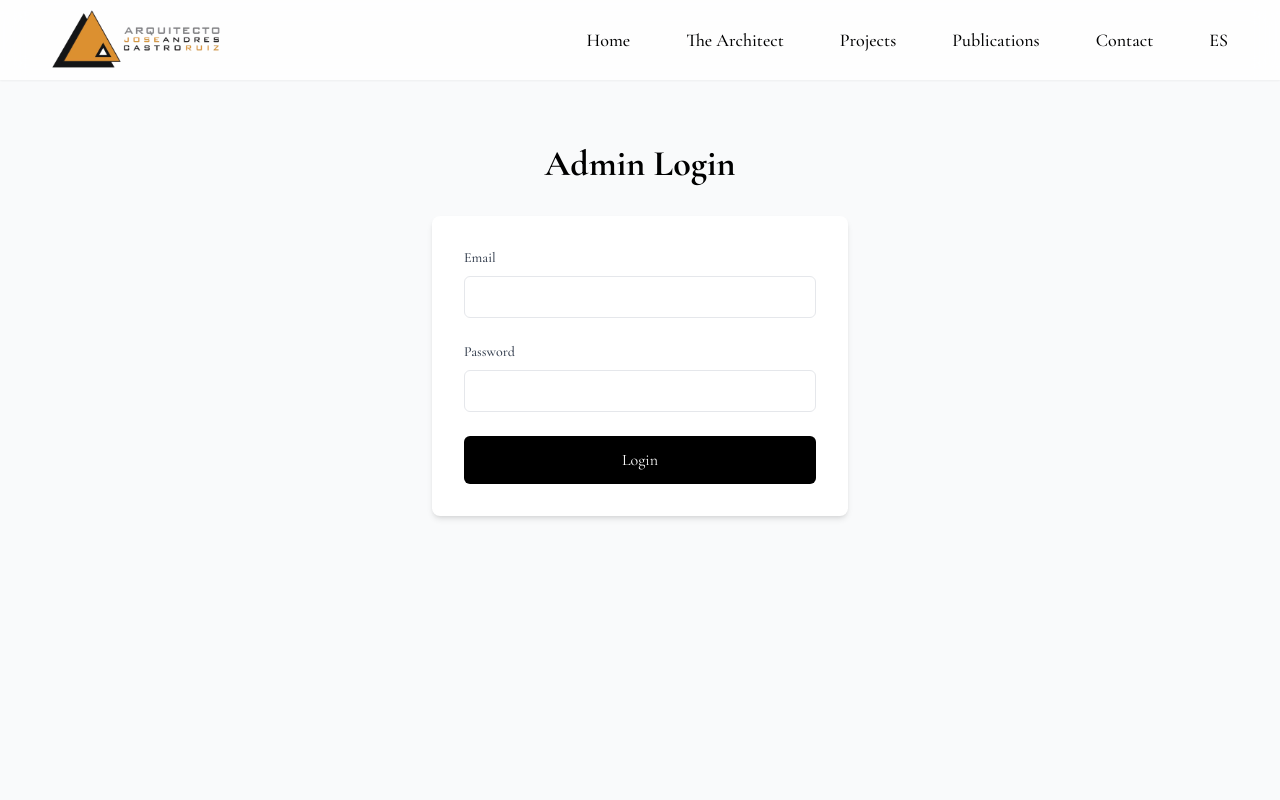
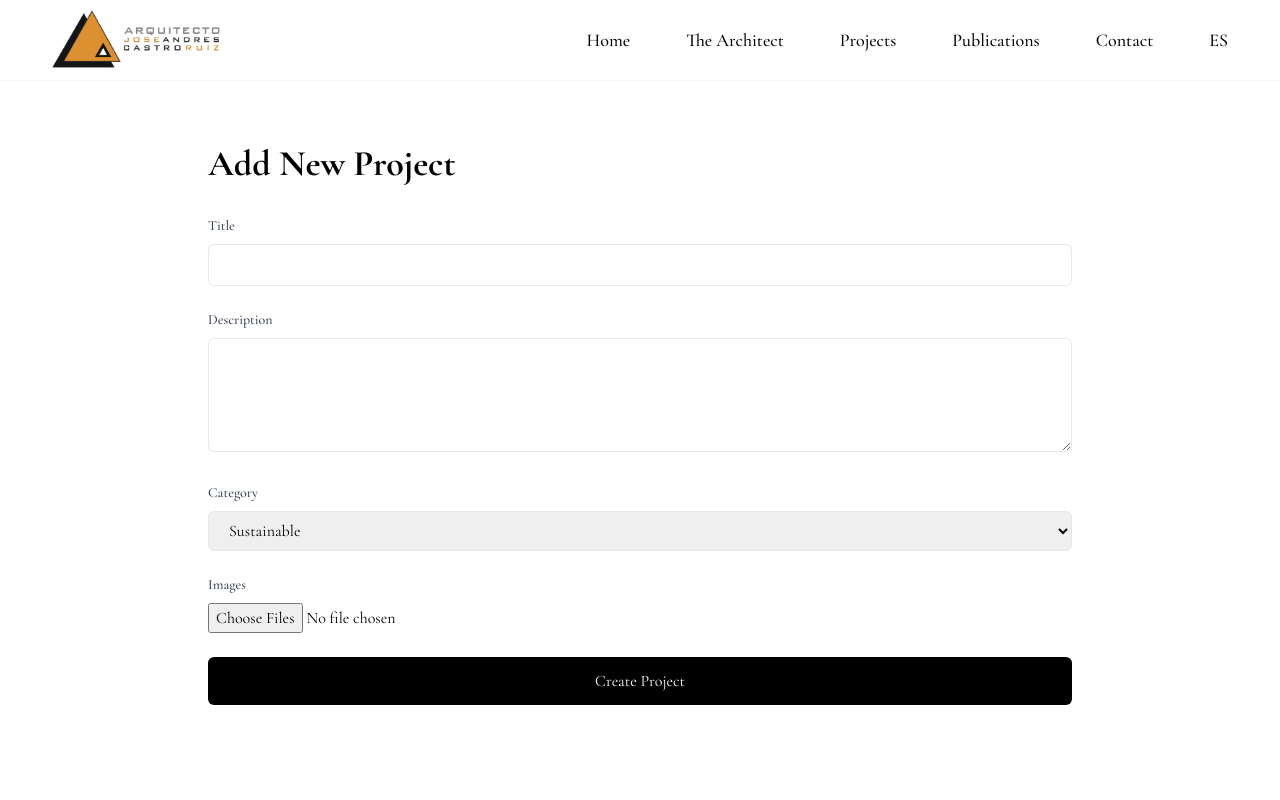
Before and after one commit to botflowlab/AndresCastroWebsite, a React (Vite) app: page /admin/projects/new in a window 1280 px wide. Before the commit this address led to /admin/login. Shown: the top 800 px of the page. Built offline with nearby package versions, Linux system fonts and the light colour scheme; no server answers; a web font is replaced by a local one.

Commit message:
Updated App.jsx

```diff
--- a/src/App.jsx
+++ b/src/App.jsx
@@ -7,8 +7,6 @@ import ProjectDetailPage from './pages/projects/ProjectDetailPage.jsx';
 import Contact from './pages/contact/Contact.jsx';
 import Architect from './pages/architect/Architect.jsx';
 import ProjectManagement from './pages/admin/ProjectManagement.jsx';
-import Login from './pages/admin/Login.jsx';
-import PrivateRoute from './components/PrivateRoute';
 
 function App() {
   return (
@@ -20,15 +18,7 @@ function App() {
           <Route path="/proyectos/:slug" element={<ProjectDetailPage />} />
           <Route path="/contacto" element={<Contact />} />
           <Route path="/arquitecto" element={<Architect />} />
-          <Route path="/admin/login" element={<Login />} />
-          <Route
-            path="/admin/projects/new"
-            element={
-              <PrivateRoute>
-                <ProjectManagement />
-              </PrivateRoute>
-            }
-          />
+          <Route path="/admin/projects/new" element={<ProjectManagement />} />
         </Routes>
       </Layout>
     </Router>
--- a/src/components/PrivateRoute.jsx
+++ /dev/null
@@ -1,32 +0,0 @@
-import { useEffect, useState } from 'react';
-import { Navigate } from 'react-router-dom';
-import { supabase } from '../supabaseClient';
-
-export default function PrivateRoute({ children }) {
-  const [loading, setLoading] = useState(true);
-  const [user, setUser] = useState(null);
-
-  useEffect(() => {
-    supabase.auth.getUser().then(({ data: { user } }) => {
-      setUser(user);
-      setLoading(false);
-    });
-
-    const { data: { subscription } } = supabase.auth.onAuthStateChange((_event, session) => {
-      setUser(session?.user ?? null);
-      setLoading(false);
-    });
-
-    return () => subscription.unsubscribe();
-  }, []);
-
-  if (loading) {
-    return <div>Loading...</div>;
-  }
-
-  if (!user) {
-    return <Navigate to="/admin/login" />;
-  }
-
-  return children;
-}
--- a/src/pages/admin/Login.jsx
+++ /dev/null
@@ -1,87 +0,0 @@
-import React, { useState } from 'react';
-import { supabase } from '../../supabaseClient';
-import { useNavigate } from 'react-router-dom';
-
-export default function Login() {
-  const navigate = useNavigate();
-  const [loading, setLoading] = useState(false);
-  const [error, setError] = useState(null);
-  const [email, setEmail] = useState('');
-  const [password, setPassword] = useState('');
-
-  const handleLogin = async (e) => {
-    e.preventDefault();
-    setError(null);
-    setLoading(true);
-
-    try {
-      const { error } = await supabase.auth.signInWithPassword({
-        email,
-        password
-      });
-
-      if (error) throw error;
-      navigate('/admin/projects/new');
-    } catch (err) {
-      setError(err.message);
-    } finally {
-      setLoading(false);
-    }
-  };
-
-  return (
-    <div className="min-h-screen pt-24 bg-gray-50">
-      <div className="max-w-md mx-auto px-4 py-12">
-        <h1 className="text-4xl font-bold mb-8 text-center">Admin Login</h1>
-
-        {error && (
-          <div className="bg-red-50 text-red-600 p-4 rounded-lg mb-6">
-            {error}
-          </div>
-        )}
-
-        <form onSubmit={handleLogin} className="bg-white p-8 rounded-lg shadow-md">
-          <div className="space-y-6">
-            <div>
-              <label className="block text-sm font-medium text-gray-700 mb-2">
-                Email
-              </label>
-              <input
-                type="email"
-                required
-                value={email}
-                onChange={(e) => setEmail(e.target.value)}
-                className="w-full px-4 py-2 border rounded-md"
-              />
-            </div>
-
-            <div>
-              <label className="block text-sm font-medium text-gray-700 mb-2">
-                Password
-              </label>
-              <input
-                type="password"
-                required
-                value={password}
-                onChange={(e) => setPassword(e.target.value)}
-                className="w-full px-4 py-2 border rounded-md"
-              />
-            </div>
-
-            <button
-              type="submit"
-              disabled={loading}
-              className={`w-full py-3 px-4 text-white rounded-md ${
-                loading
-                  ? 'bg-gray-400 cursor-not-allowed'
-                  : 'bg-black hover:bg-gray-800'
-              }`}
-            >
-              {loading ? 'Logging in...' : 'Login'}
-            </button>
-          </div>
-        </form>
-      </div>
-    </div>
-  );
-}
```
